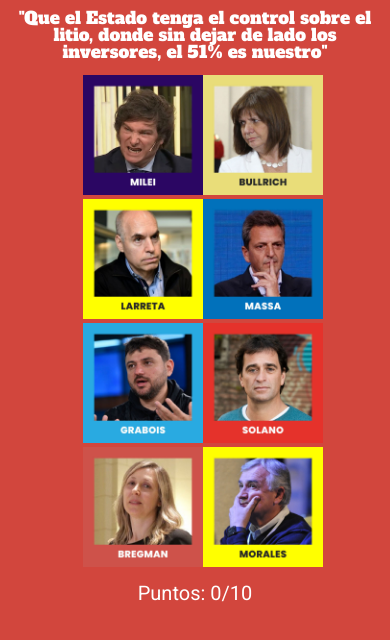
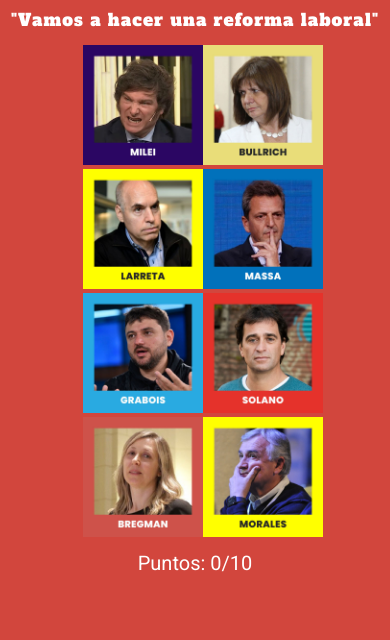
Before and after one commit to merestrella/game, a Next.js app: page /juego in a window 390 px wide. Shown: the top 640 px of the page. Built offline with nearby package versions, Linux system fonts and the light colour scheme.

Commit message:
cambio en frases, estilos desktop y mobile, fuentes

```diff
--- a/Juego.js
+++ b/Juego.js
@@ -33,6 +33,7 @@ const JuegoPreguntasRespuestas = () => {
   useEffect(() => {
     setWindowWidth(window.innerWidth);
     setWindowHeight(window.innerHeight);
+    obtenerFraseAleatoria();
   }, []);
 
   const [moves, setMoves] = useState(0);
@@ -65,6 +66,14 @@ const JuegoPreguntasRespuestas = () => {
     setFraseAleatoria(fraseAleatoria);
     setCandidatoSeleccionado("");
     setMostrarResultado(false);
+  };
+
+  const handleReset = () => {
+    setPuntos(0);
+    setGameOver(false);
+    setMoves(0);
+    setFrasesSeleccionadas([]); // Reiniciar las frases seleccionadas al iniciar un nuevo juego
+    obtenerFraseAleatoria();
   };
 
   const verificarRespuesta = (candidatoNombre) => {
@@ -108,14 +117,6 @@ const JuegoPreguntasRespuestas = () => {
   const handleCandidateSelection = (candidatoNombre) => {
     setCandidatoSeleccionado(candidatoNombre);
     verificarRespuesta(candidatoNombre);
-  };
-
-  const handleReset = () => {
-    setPuntos(0);
-    setGameOver(false);
-    setMoves(0);
-    setFrasesSeleccionadas([]);
-    obtenerFraseAleatoria();
   };
 
   const shareOnEmail = () => {
--- a/frases.js
+++ b/frases.js
@@ -43,7 +43,7 @@ export const candidatos = [
     frases: [
       '"(El Papa)Francisco tomó las banderas Tierra, Techo y Trabajo"',
       '"El que pierde ACOMPAÑA, si no apoyo a Massa sería una ESTAFA"',
-      '"Ni en pedo vamos a votar a este cagador y vendepatria"',
+      '"Ni en pedo vamos a votar a este cagador y vendepatria" (sobre Massa)',
       '"Que el Estado tenga el control sobre el litio, donde sin dejar de lado los inversores, el 51% es nuestro"',
     ],
     img: "/images/Grabois.jpg",
@@ -63,7 +63,7 @@ export const candidatos = [
     nombre: "Bregman",
     frases: [
       '"Un Poder Judicial que ha hecho un recorte de la realidad claramente ubicado en CFK, hay una proscripción política”',
-      '"No me pienso mover de acá (Viva Perón)"',
+      '"No me pienso mover de acá" (frente a un graffiti de Viva Perón)',
     ],
     img: "/images/Bregman.jpg",
   },
--- a/styles/globals.css
+++ b/styles/globals.css
@@ -1,9 +1,9 @@
 body {
-  background-color: #D2463D;
+  background-color: #d2463d;
 }
 
 .container {
-  max-width: 960px;
+  max-width: 900px;
   margin: auto;
   position: relative;
 }
@@ -11,15 +11,16 @@ body {
 h2.pregunta {
   color: #fff;
   text-align: center;
-  font-size: 25px;
+  font-size: 23px;
   margin-top: 10px;
+  letter-spacing: 0.5pt;
 }
 
 .candidatos {
   width: 100%;
   height: 100%;
   display: grid;
-  grid-template-columns: repeat(4, 230px);
+  grid-template-columns: repeat(4, 200px);
   justify-content: space-around;
   align-items: center;
   align-content: center;
@@ -68,12 +69,12 @@ h2.pregunta {
 
 .puntos {
   position: fixed;
-  bottom: 0px;
+  bottom: 90px;
   font-size: 20px;
   padding: 10px 0;
   color: #fff;
   text-align: center;
-  left: 8px;
+  left: 30px;
 }
 
 .game-over {
@@ -142,7 +143,7 @@ h2.pregunta {
   font-size: 25px;
   margin-bottom: 100px;
 }
-.btn-start{
+.btn-start {
   font-size: 20px;
   color: #fff;
   text-decoration: none;
@@ -154,17 +155,16 @@ h2.pregunta {
   display: inline-block;
   margin-top: 250px;
 }
-.btn-start:hover{
-  background-color: #B1383C;
+.btn-start:hover {
+  background-color: #b1383c;
 }
 
 .btn-start:active {
   box-shadow: 0 5px #666;
   transform: translateY(4px);
 }
-.container-preview{
+.container-preview {
   text-align: center;
-
 }
 
 @media (max-width: 600px) {
@@ -174,7 +174,8 @@ h2.pregunta {
   }
   h2.pregunta {
     font-size: 17px;
-    line-height: 1;
+    line-height: 1.2;
+    letter-spacing: 0.8pt;
   }
   .candidatos {
     grid-template-columns: repeat(2, 120px);
@@ -199,7 +200,7 @@ h2.pregunta {
   .share-icons {
     margin-top: 15px;
   }
-  .solucion{
+  .solucion {
     font-size: 18px;
   }
 }
```
Also changed, not shown: 2 other files (tests, documents, lock files or other folders).
